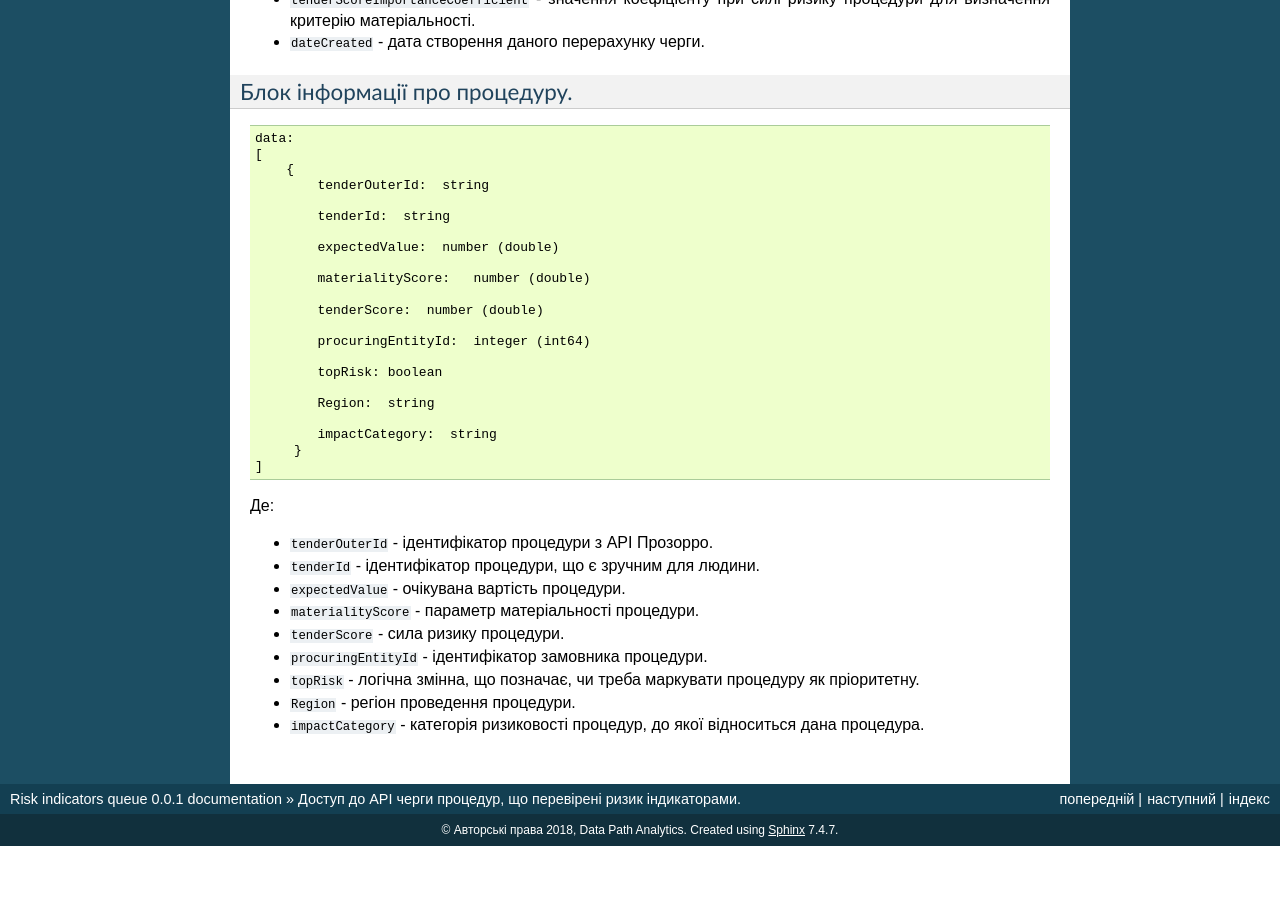
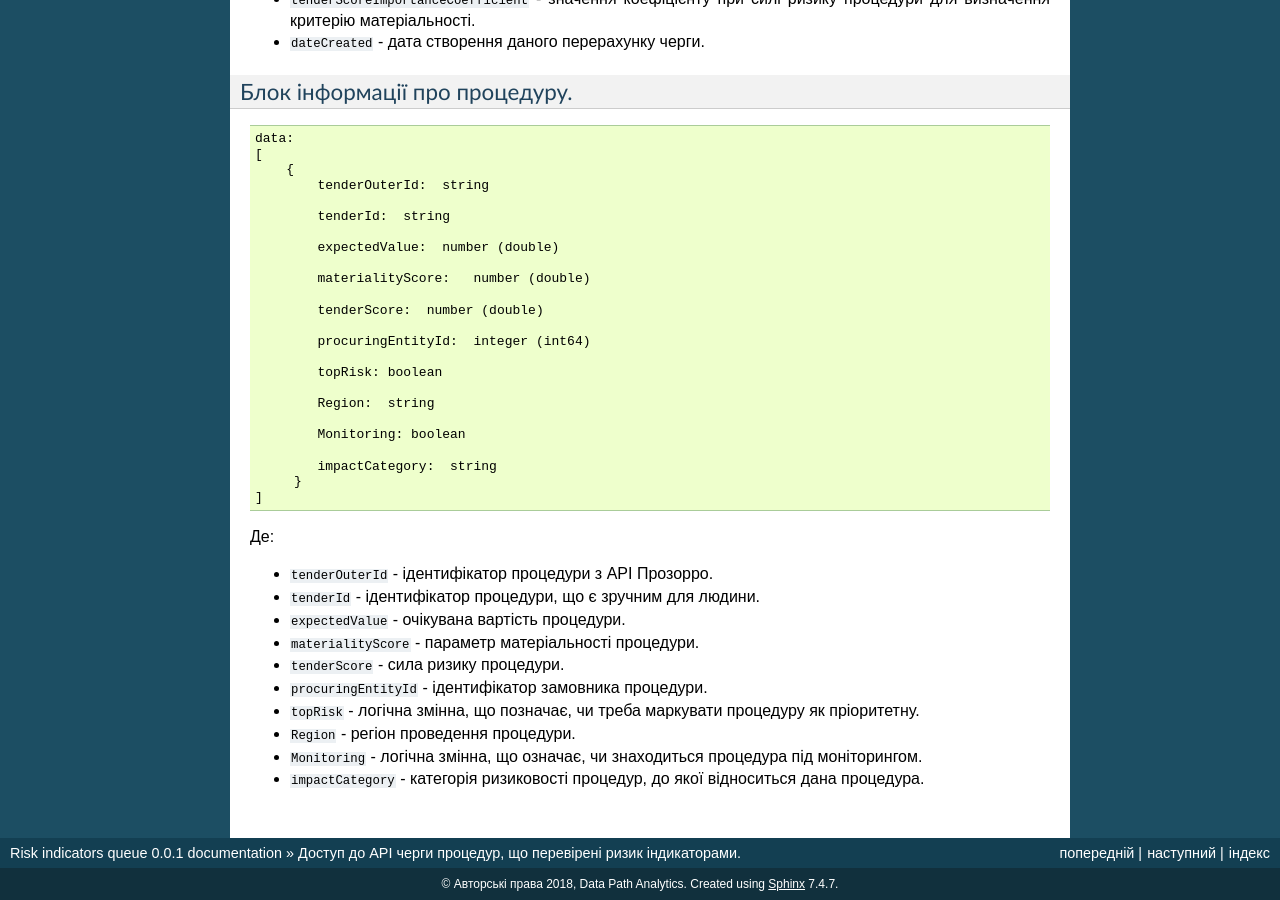
Before and after one commit to DataPathAnalytics/indicators-queue, a Sphinx documentation site: the page built from docs/api_queue.rst, in a window 1280 px wide and 900 px high, scrolled down 3394 px. Built offline with Sphinx 7.4.7, drawn with Linux system fonts in a browser that asks for light colours; before the commit the page ends 4240 px from its top, so only the background shows below that.

Commit message:
Update api_queue.rst

```diff
--- a/docs/api_queue.rst
+++ b/docs/api_queue.rst
@@ -222,6 +222,8 @@
 
             Region:  string
 
+	    Monitoring: boolean
+
             impactCategory:  string
 	 }
     ]
@@ -244,4 +246,6 @@
 
 -  ``Region`` - регіон проведення процедури.
 
+-  ``Monitoring`` - логічна змінна, що означає, чи знаходиться процедура під моніторингом.
+
 -  ``impactCategory`` - категорія ризиковості процедур, до якої відноситься дана процедура.
```
